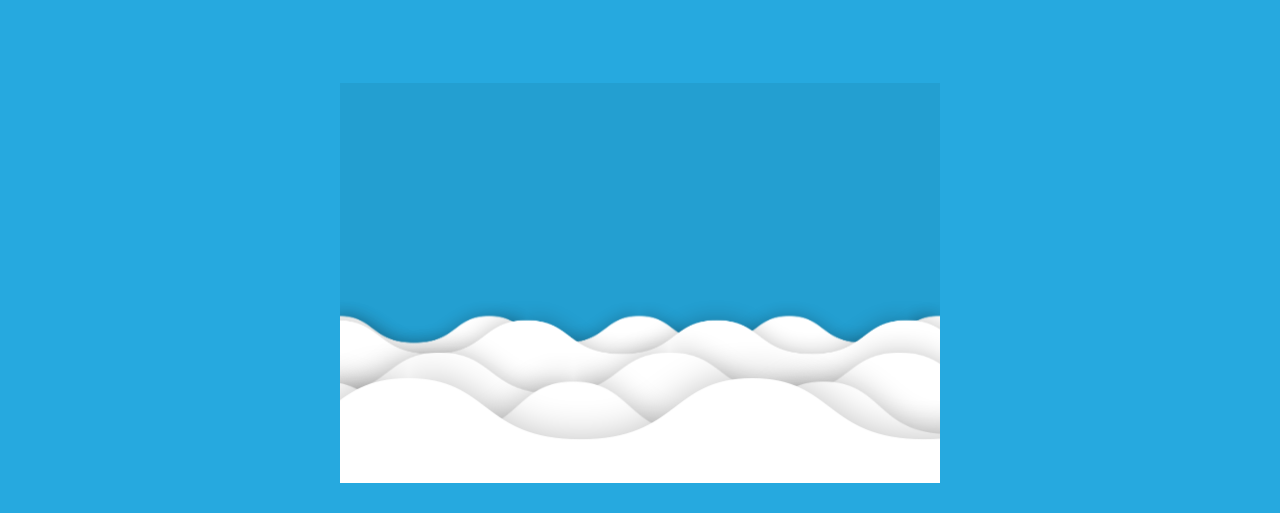
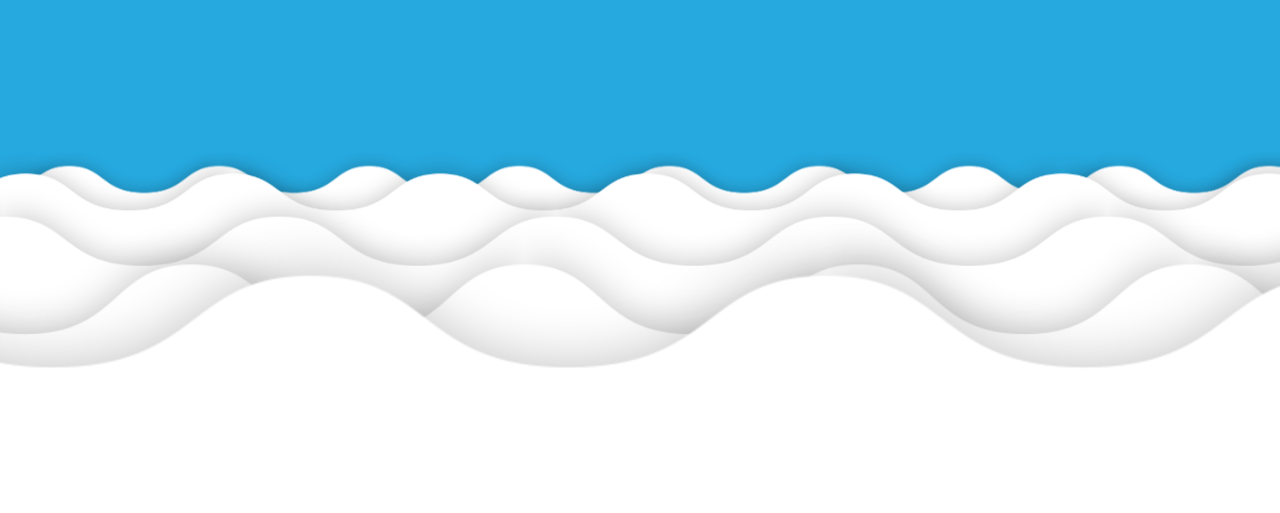
Before and after one commit to emolr/fantasiajs, a website: page index.html in a window 1280 px wide. Shown: the part 2467-2980 px from the top of the page. Drawn offline with nearby package versions, Linux system fonts and the light colour scheme.

Commit message:
DemoWaves

```diff
--- a/index.html
+++ b/index.html
@@ -60,7 +60,7 @@
           </div>
       </div>
 
-      <div id="sceneParallaxNoScale" class="example-scene">
+      <div id="sceneParallaxNoScale" class="example-scene" style="margin-bottom: 0;">
         <div id="boxP2" class="box">
             <div class="layer" data-depth="-5">
             </div>
@@ -73,6 +73,9 @@
           </div>
       </div>
 
+    </section>
+
+<section class="footer">
   <div id="oceanScene" class="example-scene">
     <div id="oceanSceneMain" class="ocean">
       <div class="oceon-layer" data-depth="-0.8" >
@@ -94,17 +97,8 @@
         <div class="oceon__wave depth-5"></div>
       </div>
     </div>
-
-        <!-- <div id="oceanSceneHorizon" class="oceon-horizon">
-          <div class="oceon-layer" data-depth="-1">
-            <div class="oceon-horizon__sun"></div>
   </div>
-        </div> -->
-      </div>
-
 </section>
-
-
 <!-- Notes -->
 
 <!--
@@ -142,26 +136,15 @@
           scaleDepths: false
         });
 
-
-        // Ocean scene
         $('#oceanSceneMain').fantasia({
-          trackFrom: '#oceanSceneMain',
+          trackFrom: '#oceanScene',
+          perspectiveParent: '#oceanScene',
           type: 'parallax',
-          perspective: '200px',
-          rotationLimit: 16,
-          scaleDepths: false,
-          magicNumber: 20
+          perspective: '600px',
+          rotationLimit: 20,
+          scaleDepths: true,
+          magicNumber: 30
         });
-
-        // Ocean scene
-        // $('#oceanSceneHorizon').fantasia({
-        //   trackFrom: '#oceanSceneMain',
-        //   type: 'parallax',
-        //   perspective: '200px',
-        //   rotationLimit: 10,
-        //   scaleDepths: false,
-        //   magicNumber: 20
-        // });
       });
     </script>
   </body>
--- a/src/fantasia.css
+++ b/src/fantasia.css
@@ -5,7 +5,14 @@ html, body {
 }
 
 .section {
-  padding: 100px 0 100px;
+  padding: 100px 0 0;
+}
+
+.footer {
+  position: relative;
+  width: 100%;
+  height: 800px;
+  overflow: hidden;
 }
 
 .example-scene {
@@ -89,6 +96,10 @@ ul li {
 
 
 /* Oceon scene */
+
+#oceanScene {
+  width: 100%;
+}
 .ocean {
   position: absolute;
   width: 100%;
@@ -97,7 +108,7 @@ ul li {
   right: 0;
   bottom: 0;
   left: 0;
-  overflow: hidden;
+  overflow: visible;
   // background-color: rgba(0,0,0,0.03);
   transform-style: preserve-3d;
   z-index: 10;
@@ -174,7 +185,7 @@ ul li {
   width: 120%;
   height: 380px;
   // background-image: url(http://matthew.wagerfield.com/parallax/assets/images/background.jpg);
-  background-color: rgba(0,0,0,0.06);
+  // background-color: rgba(0,0,0,0.06);
   background-size: cover;
 }
 
--- a/src/fantasiajs.js
+++ b/src/fantasiajs.js
@@ -13,6 +13,7 @@
 
        var settings = $.extend({
            trackFrom : 'body',
+           perspectiveParent : null,
            perspective : '600px',
            rotationLimit : '20',
            type : '3d',
@@ -23,9 +24,16 @@
 
 
        vm.elem = $(this);
+       vm.perspectiveContainer = $(settings.perspectiveParent);
        vm.trackingSelector = $(settings.trackFrom);
        vm.boxWidth = vm.trackingSelector.width();
        vm.boxHeight = vm.trackingSelector.height();
+
+       if (settings.perspectiveParent === null) {
+          vm.perspectiveContainer = $(settings.trackFrom);
+       } else {
+          vm.perspectiveContainer = $(settings.perspectiveParent);
+       }
 
        switch (settings.trackFrom) {
         case window :
@@ -69,7 +77,7 @@
 
 
        // Kick off perspective
-       vm.trackingSelector.css('perspective', settings.perspective);
+       vm.perspectiveContainer.css('perspective', settings.perspective);
 
 
        vm.trackingSelector.on('mousemove', function(e) {
```
Lines whose indentation alone changed are shown as unchanged.
